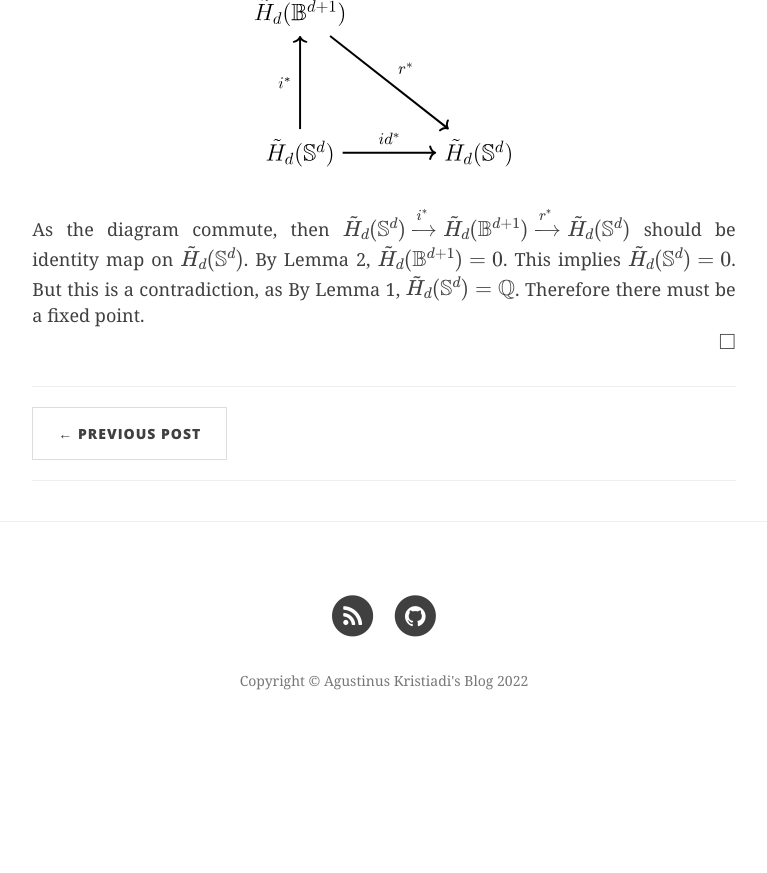
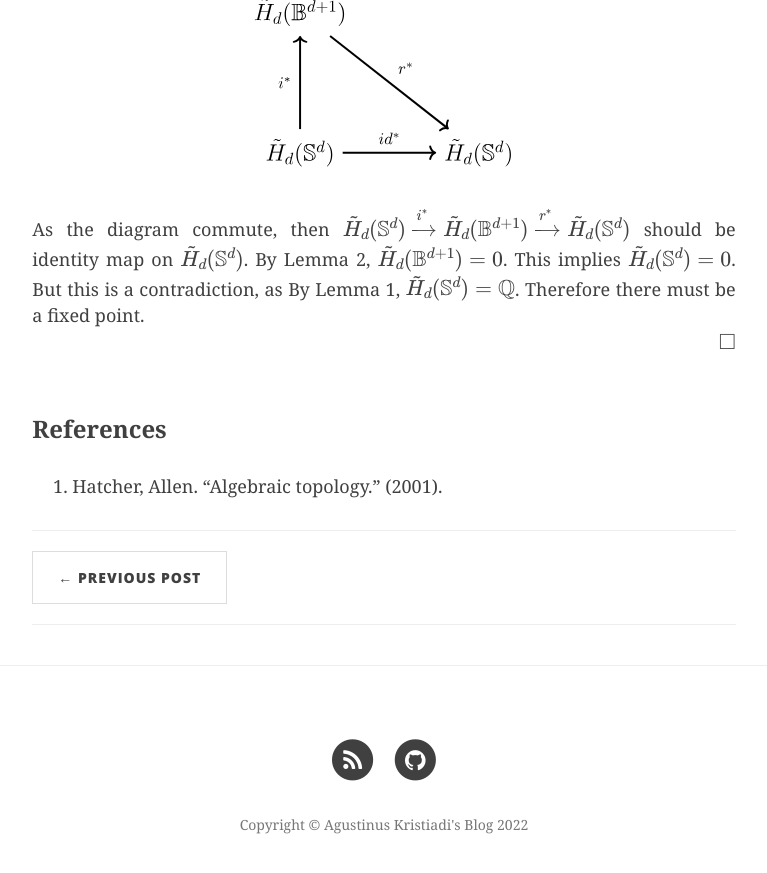
Before and after one commit to hsyodysseyjr/wiseodd0, a Jekyll site: the page built from _posts/2018-07-18-brouwers-fixed-point.md, in a window 1280 px wide and 900 px high, scrolled down 1782 px. Shown: the top 873 px of the window, without its empty margins (256-1023 px from the left). Built offline with Jekyll 4.4.1, drawn with Linux system fonts in a browser that asks for light colours; nearby versions of some CDN libraries; formulas are drawn with MathJax 3; before the commit the page ends 2538 px from its top, so only the background shows below that.

Commit message:
Add reference

```diff
--- a/_posts/2018-07-18-brouwers-fixed-point.md
+++ b/_posts/2018-07-18-brouwers-fixed-point.md
@@ -50,3 +50,8 @@ As the diagram commute, then \\( \tilde{H}_d(\mathbb{S}^d) \xrightarrow{i^\*} \t
 
 \\( \square \\)
 {:.right}
+
+
+<h2 class="section-heading">References</h2>
+
+1. Hatcher, Allen. "Algebraic topology." (2001).
```
